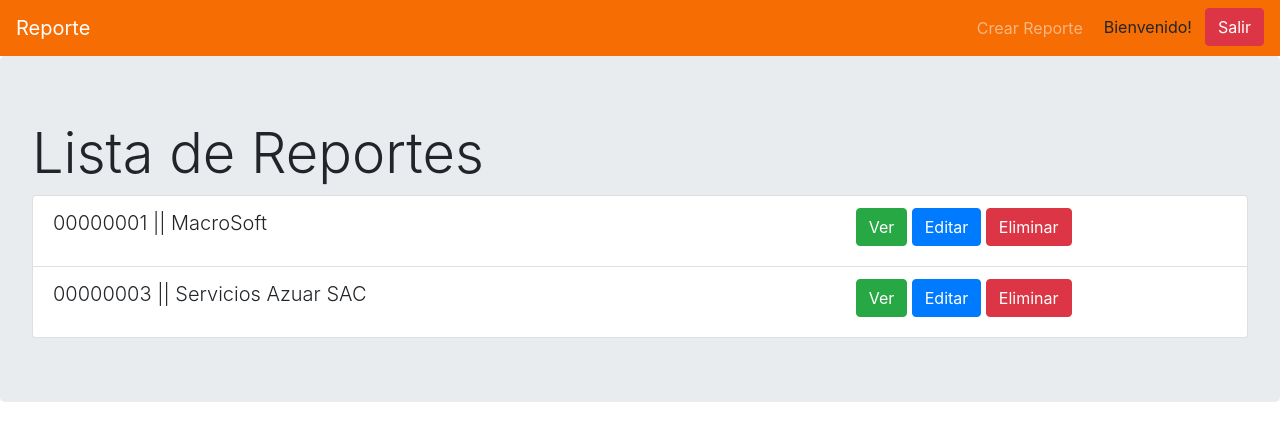
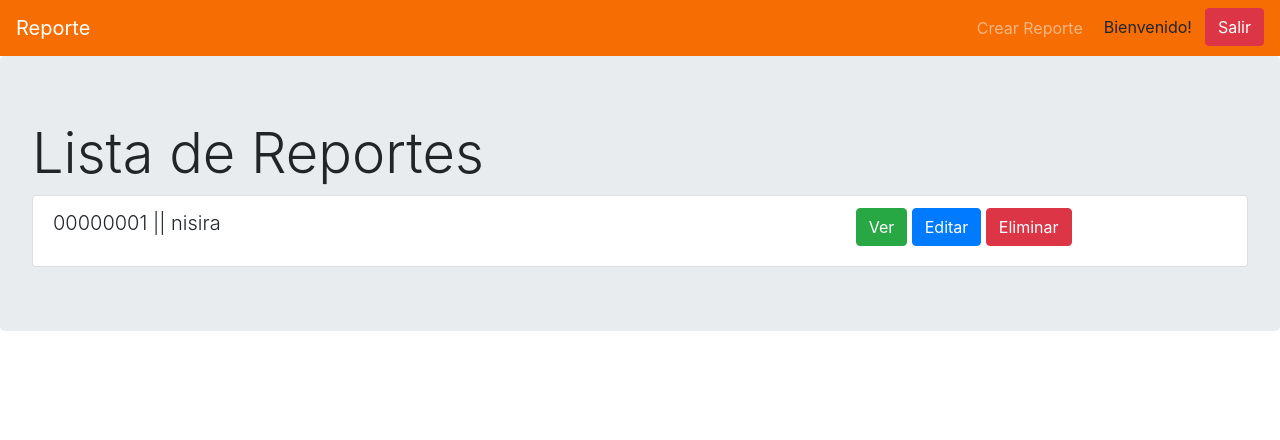
Before and after one commit to Israel-Laguan/reporting, a Next.js app: page / in a window 1280 px wide. Shown: the top 440 px of the page. Built offline with nearby package versions, Linux system fonts and the light colour scheme; sample sign-in values are in the browser's storage.

Commit message:
[fix] Names
What?:

Breaking Changes?

```diff
--- a/components/BodyReport.js
+++ b/components/BodyReport.js
@@ -61,8 +61,8 @@ BodyReport.propTypes = {
 
 BodyReport.defaultProps = {
   data: {
-    company: "Azordev",
-    client: "Israel Silupu Maza",
+    company: "nisira",
+    client: "Walter",
     reportId: "00001",
     items: "2k arroz * 5 = 10",
     total: "64.00",
--- a/components/FormMain.js
+++ b/components/FormMain.js
@@ -184,7 +184,7 @@ FormMain.propTypes = {
 
 FormMain.defaultProps = {
   invoice: {
-    company: "Azordev",
+    company: "nisira",
     client: "Walter Flores Neciosup",
     reportId: "00001",
     items: "2k arroz * 5 = 10",
--- a/pages/index.js
+++ b/pages/index.js
@@ -17,15 +17,9 @@ BodyListReport.defaultProps = {
     {
       reportId: 1,
       invoiceId: "00000001",
-      client: "MacroSoft",
+      client: "nisira",
       lastUpdate: "16/03/2020"
     },
-    {
-      reportId: 2,
-      invoiceId: "00000003",
-      client: "Servicios Azuar SAC",
-      lastUpdate: "16/03/2020"
-    }
   ]
 };
 
```
